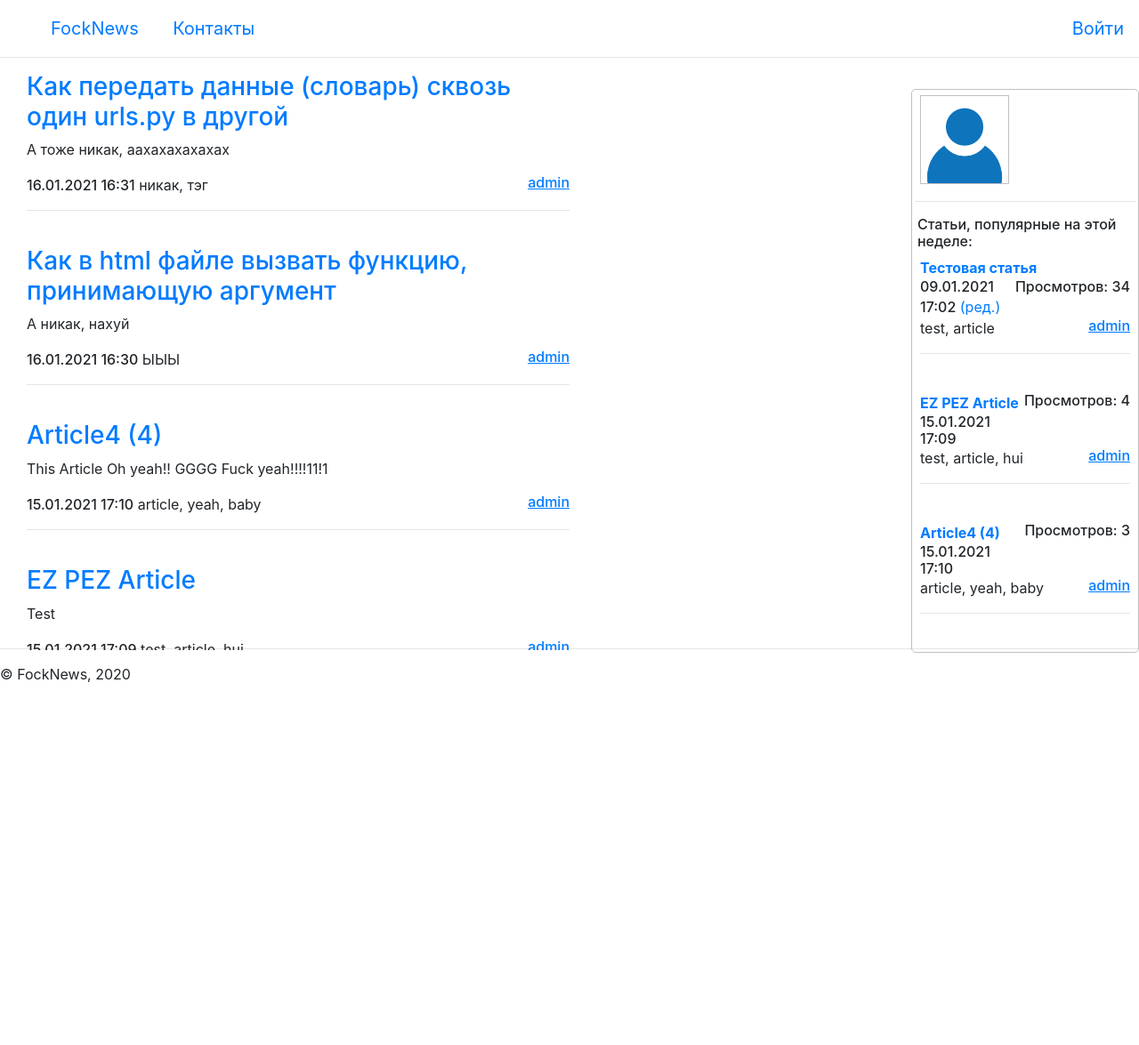
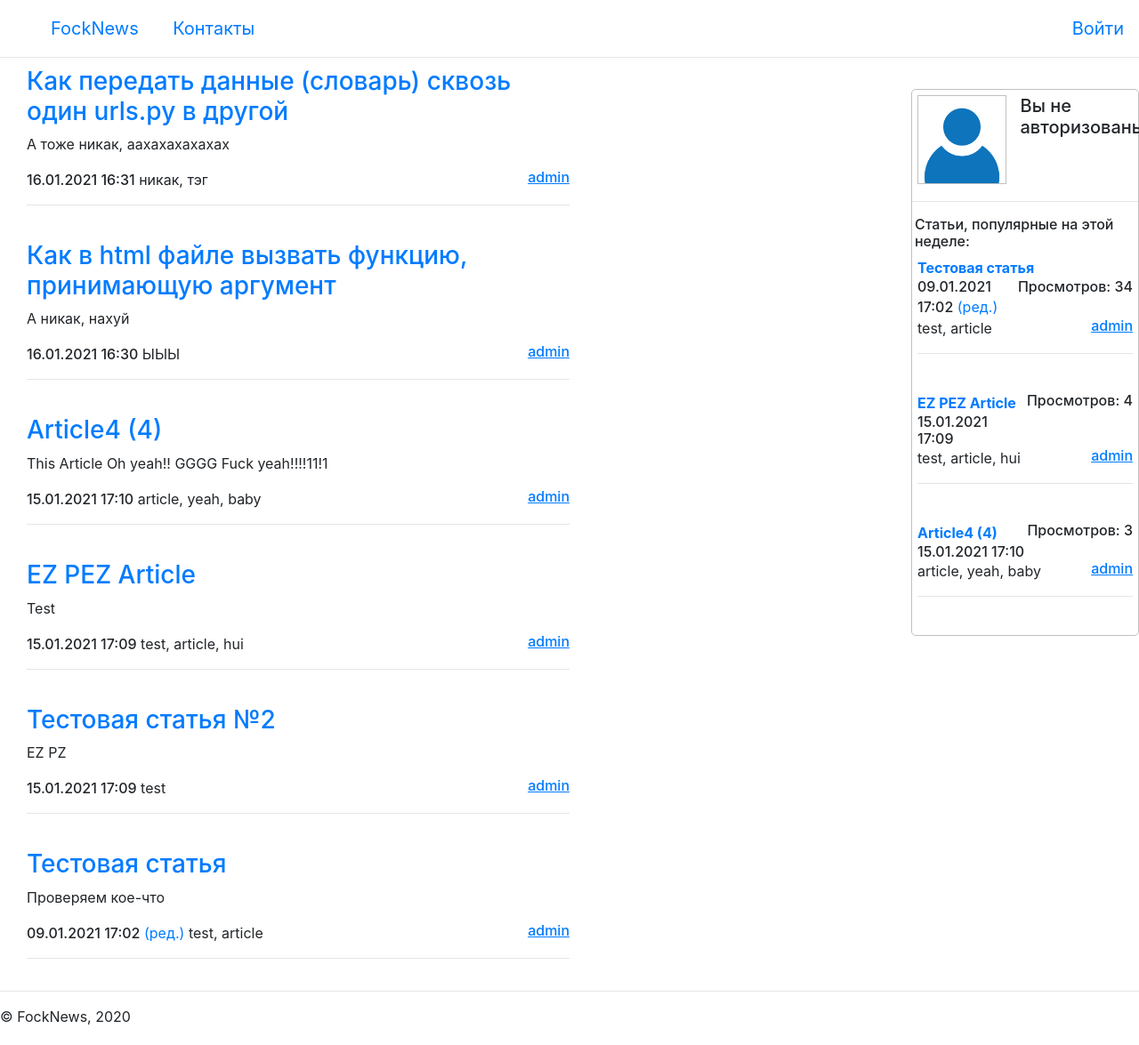
Before and after one commit to onlikerop/FockNews, a Django app: page / in a window 1280 px wide. Shown: the whole page at 89% size. Before the commit the page ends 767 px from the top, so only its background shows below. Run offline with Django 3.2, Linux system fonts and the light colour scheme; data comes from the database, SQL or seed files in the repository; both versions use the stored data as it was after the commit; some libraries are stand-ins or nearby versions.

Commit message:
Resigned and fixed some bugs

```diff
--- a/FockNews/static/css/style.css
+++ b/FockNews/static/css/style.css
@@ -3,6 +3,15 @@
 /**{
      border: solid 1px #ff0000;
 }*/
+
+body{
+    display: flex;
+    flex-direction: column;
+}
+
+header{
+    height: 75px;
+}
 
 #header_menu{
     list-style: none;
@@ -20,8 +29,7 @@
 .main_body{
     display: inline-block;
     width: 50%;
-    height: calc(100% - 150px);
-    overflow: auto;
+    flex: 1 0 auto;
 }
 
 aside{
@@ -32,14 +40,13 @@ aside{
     position: fixed;
     top: 100px;
     right:0;
-
 }
 
 footer{
-    position: fixed;
-    bottom: 30px;
-    left:0;
+    position: relative;
+    bottom: 20px;
     width: 100%;
+    flex: 0 0 auto;
 }
 
 aside div{
--- a/FockNews/templates/includes/sidebar.html
+++ b/FockNews/templates/includes/sidebar.html
@@ -1,5 +1,4 @@
 <aside>
-    <div class="aside">
     <div class="side_minprofile">
         <div class="avatar">
             {% if request.user.profile.avatar %}
@@ -9,8 +8,12 @@
             {% endif %}
         </div>
         <div class="username">
+            {% if request.user.is_authenticated %}
             <h4 class="{{request.user.groups.all.0.name}}">{{request.user.username}}</h4>
             <p class="group {{request.user.groups.all.0.name}}">{{request.user.groups.all.0.name}}</p>
+            {% else %}
+            <h5>Вы не авторизованы!</h5>
+            {% endif %}
         </div>
         {% if request.user.profile.rank %}
         <div class="rank">Звание: <span class="rank2">{{request.user.profile.rank|safe}}</span></div>
@@ -30,5 +33,4 @@
         </div>
         {% endfor %}
     </div>
-    </div>
 </aside>
--- a/Main/views.py
+++ b/Main/views.py
@@ -1,8 +1,9 @@
 from django.shortcuts import render
 from Main.models import Articles, Views
 from html_forms.forms import CreateArticleForm
+from Main import zlib
 import datetime
-import Main.zlib as zlib
+
 
 
 def index(request):
```
Also changed, not shown: Users/views.py (+10 -7 lines), db.sqlite3. Lines whose indentation alone changed are shown as unchanged.
